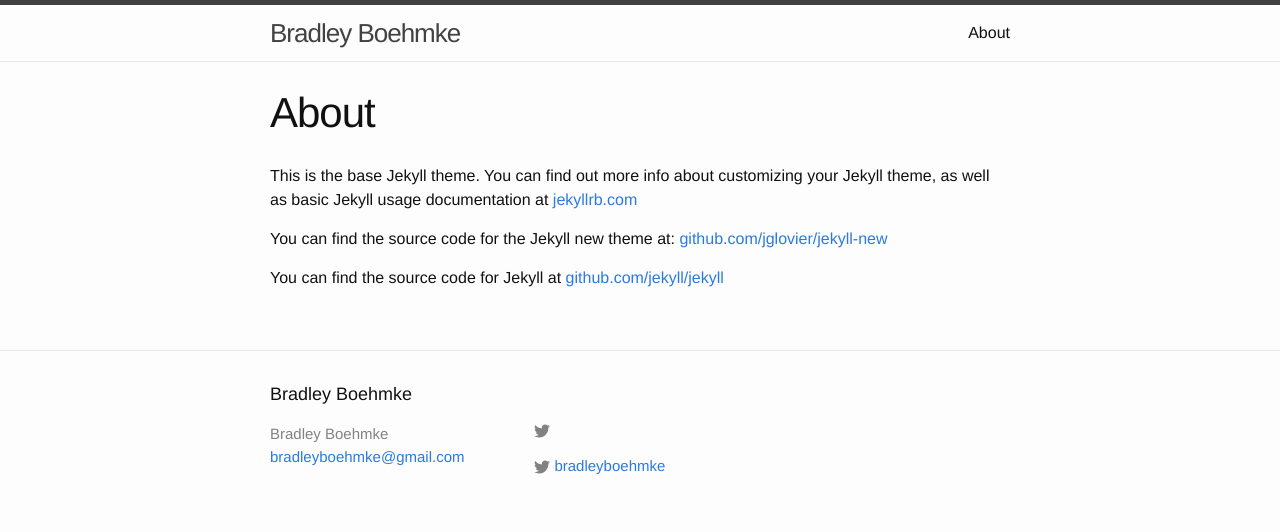
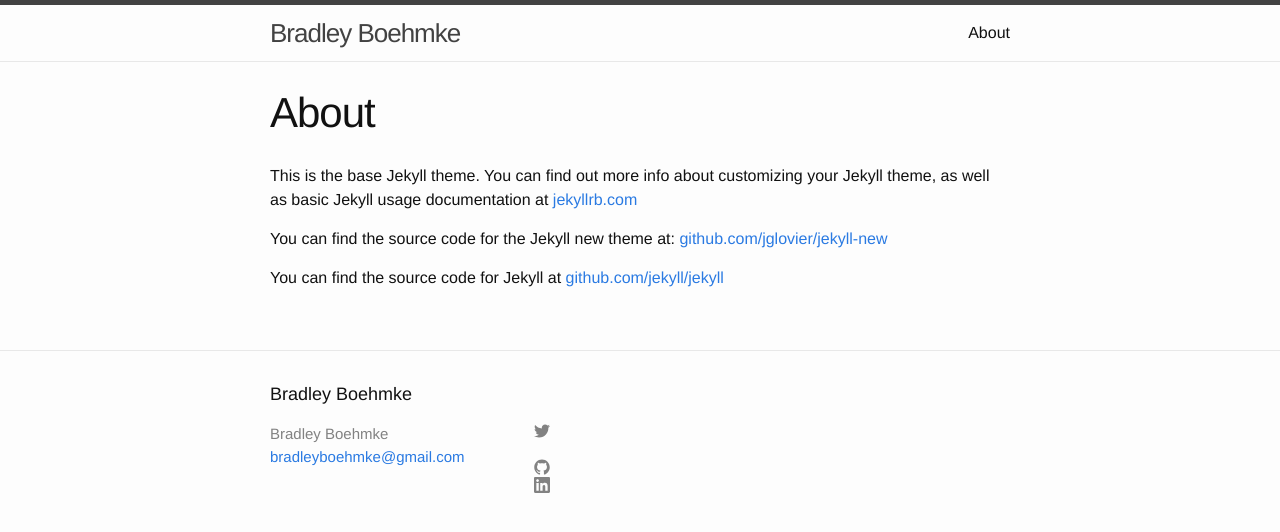
Before and after one commit to bradleyboehmke/bradleyboehmke, a Jekyll site: the page built from about.md, in a window 1280 px wide. Shown: the top 532 px of the page. Built offline with Jekyll 4.4.1, drawn with Linux system fonts in a browser that asks for light colours.

Commit message:
Update footer.html

```diff
--- a/_includes/footer.html
+++ b/_includes/footer.html
@@ -25,15 +25,17 @@
           </li>
 
           <li>
-            <a href="https://twitter.com/{{ site.twitter_username }}">
-              <span class="icon  icon--twitter">
-                <svg viewBox="0 0 16 16">
-                  <path fill="#828282" d="M15.969,3.058c-0.586,0.26-1.217,0.436-1.878,0.515c0.675-0.405,1.194-1.045,1.438-1.809
-                  c-0.632,0.375-1.332,0.647-2.076,0.793c-0.596-0.636-1.446-1.033-2.387-1.033c-1.806,0-3.27,1.464-3.27,3.27 c0,0.256,0.029,0.506,0.085,0.745C5.163,5.404,2.753,4.102,1.14,2.124C0.859,2.607,0.698,3.168,0.698,3.767 c0,1.134,0.577,2.135,1.455,2.722C1.616,6.472,1.112,6.325,0.671,6.08c0,0.014,0,0.027,0,0.041c0,1.584,1.127,2.906,2.623,3.206 C3.02,9.402,2.731,9.442,2.433,9.442c-0.211,0-0.416-0.021-0.615-0.059c0.416,1.299,1.624,2.245,3.055,2.271 c-1.119,0.877-2.529,1.4-4.061,1.4c-0.264,0-0.524-0.015-0.78-0.046c1.447,0.928,3.166,1.469,5.013,1.469 c6.015,0,9.304-4.983,9.304-9.304c0-0.142-0.003-0.283-0.009-0.423C14.976,4.29,15.531,3.714,15.969,3.058z"/>
+             <a target="_blank" title="Fork me on GitHub" href="https://github.com/bradleyboehmke">
+                <span class="icon  icon--github">
+                <svg width="25" height="25">
+                  <path fill="#828282" d="M7.999,0.431c-4.285,0-7.76,3.474-7.76,7.761 c0,3.428,2.223,6.337,5.307,7.363c0.388,0.071,0.53-0.168,0.53-0.374c0-0.184-0.007-0.672-0.01-1.32 c-2.159,0.469-2.614-1.04-2.614-1.04c-0.353-0.896-0.862-1.135-0.862-1.135c-0.705-0.481,0.053-0.472,0.053-0.472 c0.779,0.055,1.189,0.8,1.189,0.8c0.692,1.186,1.816,0.843,2.258,0.645c0.071-0.502,0.271-0.843,0.493-1.037 C4.86,11.425,3.049,10.76,3.049,7.786c0-0.847,0.302-1.54,0.799-2.082C3.768,5.507,3.501,4.718,3.924,3.65 c0,0,0.652-0.209,2.134,0.796C6.677,4.273,7.34,4.187,8,4.184c0.659,0.003,1.323,0.089,1.943,0.261 c1.482-1.004,2.132-0.796,2.132-0.796c0.423,1.068,0.157,1.857,0.077,2.054c0.497,0.542,0.798,1.235,0.798,2.082 c0,2.981-1.814,3.637-3.543,3.829c0.279,0.24,0.527,0.713,0.527,1.437c0,1.037-0.01,1.874-0.01,2.129 c0,0.208,0.14,0.449,0.534,0.373c3.081-1.028,5.302-3.935,5.302-7.362C15.76,3.906,12.285,0.431,7.999,0.431z"/>
                 </svg>
-              </span>
+            </a>
+          </li>
 
-              <span class="username">{{ site.twitter_username }}</span>
+          <li>
+            <a target="_blank" title="Link up with me on LinkedIn" href="https://www.linkedin.com/in/brad-boehmke-ph-d-9b0a257">
+                <svg xmlns="http://www.w3.org/2000/svg"  width="25" height="25" fill-rule="evenodd" clip-rule="evenodd" stroke-linejoin="round" stroke-miterlimit="1.414"><path fill="#828282" d="M13.632 13.635h-2.37V9.922c0-.886-.018-2.025-1.234-2.025-1.235 0-1.424.964-1.424 1.96v3.778h-2.37V6H8.51V7.04h.03c.318-.6 1.092-1.233 2.247-1.233 2.4 0 2.845 1.58 2.845 3.637v4.188zM3.558 4.955c-.762 0-1.376-.617-1.376-1.377 0-.758.614-1.375 1.376-1.375.76 0 1.376.617 1.376 1.375 0 .76-.617 1.377-1.376 1.377zm1.188 8.68H2.37V6h2.376v7.635zM14.816 0H1.18C.528 0 0 .516 0 1.153v13.694C0 15.484.528 16 1.18 16h13.635c.652 0 1.185-.516 1.185-1.153V1.153C16 .516 15.467 0 14.815 0z" fill-rule="nonzero"/></svg>
             </a>
           </li>
 
```
